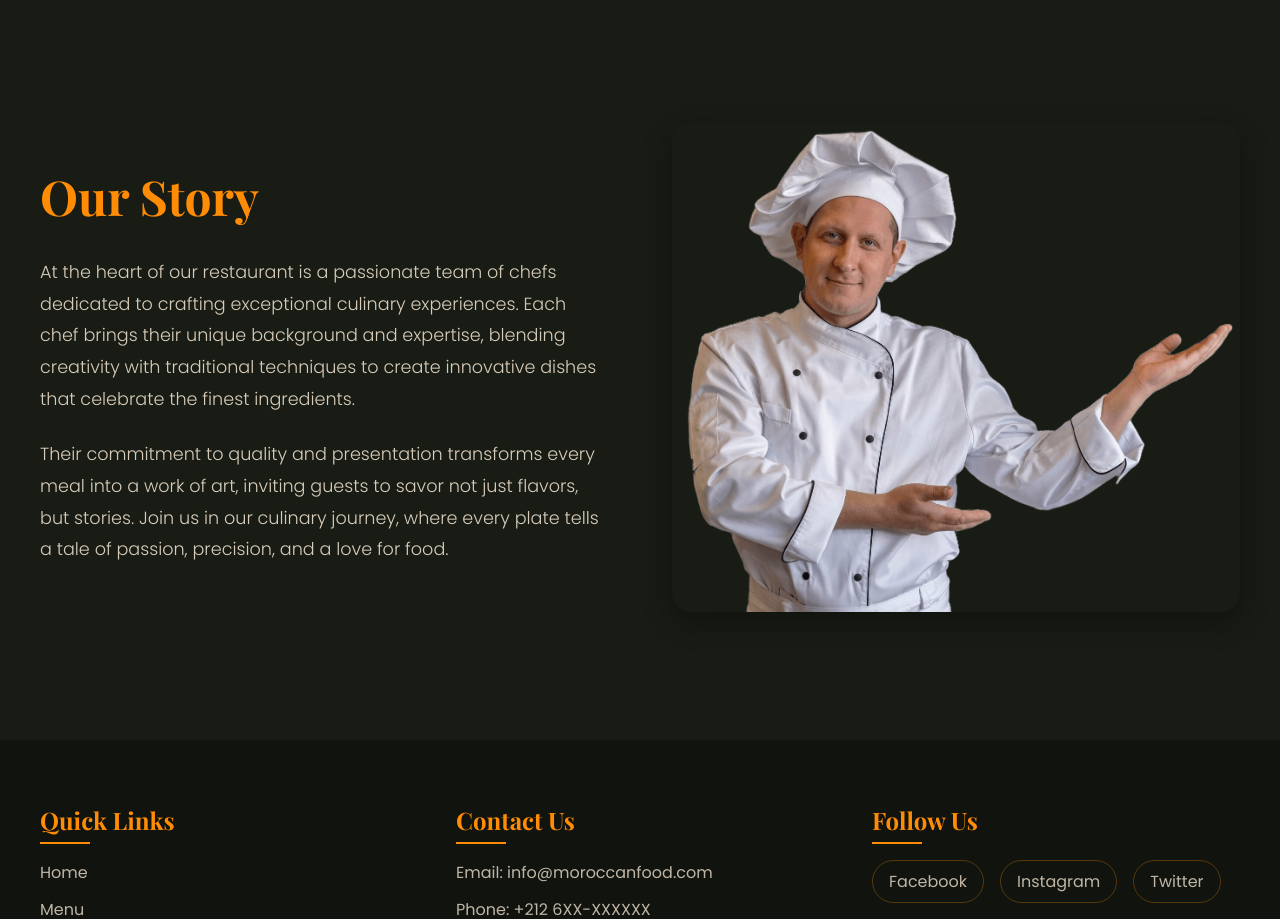
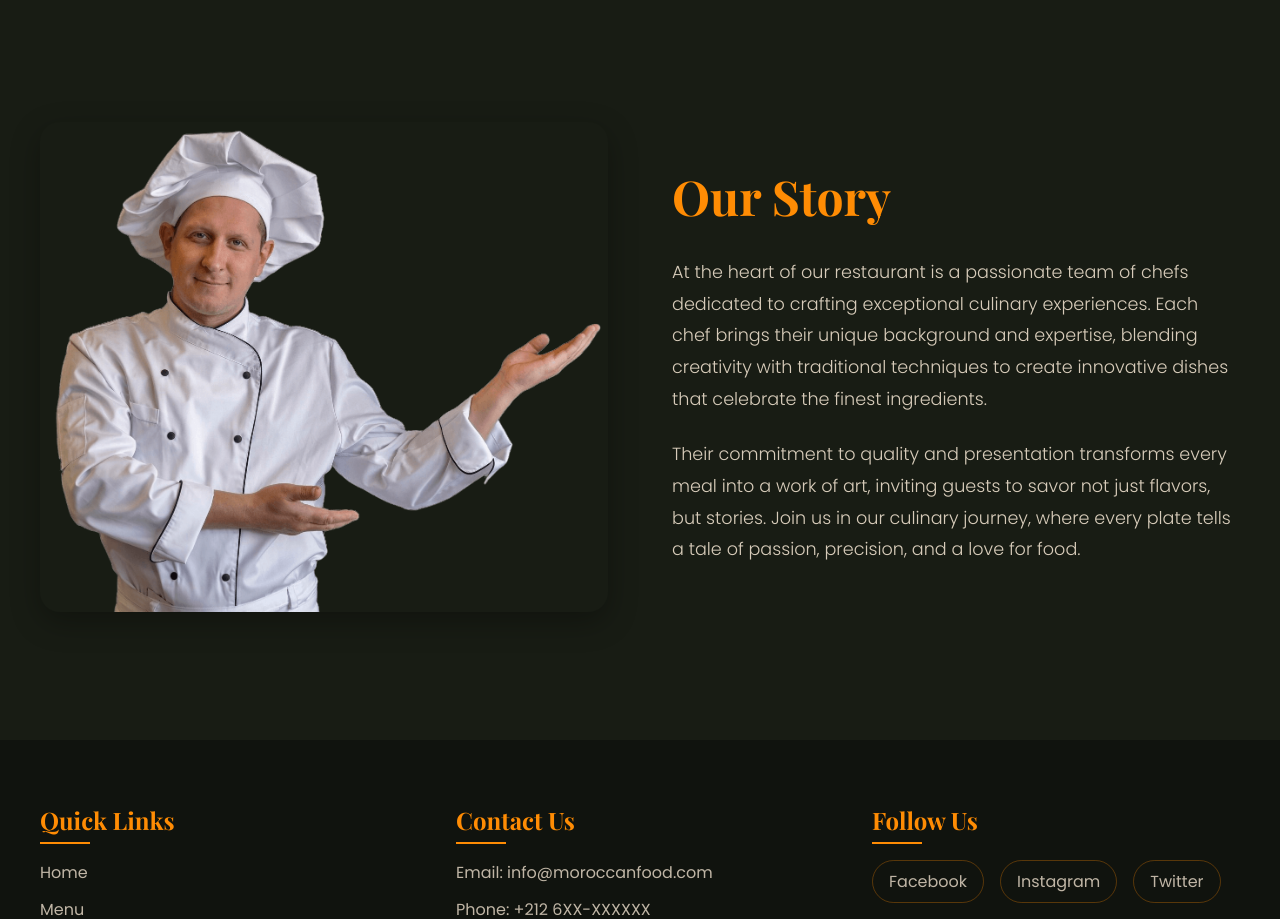
Before and after one commit to ZakariaElkhadir/Food-Ordering-System, a React (Vite) app: page / in a window 1280 px wide. Shown: the part 1660-2579 px from the top of the page. Built offline with nearby package versions, Linux system fonts and the light colour scheme; no server answers; a web font is replaced by a local one.

Commit message:
Refactor About component to remove duplicate image and maintain consistent layout
- Removed duplicate chef image from the About section.
- Ensured the image is displayed only once for better visual clarity.

```diff
--- a/src/About/About.tsx
+++ b/src/About/About.tsx
@@ -5,6 +5,9 @@ function About() {
     return (
         <div className='about-section'>
             <div className='about-container'>
+                <div className='about-image'>
+                    <img src={chef} alt="Our talented chef" />
+                </div>
                 <div className='about-content'>
                     <h2 className='about-title'>Our Story</h2>
                     <div className='about-text'>
@@ -16,9 +19,6 @@ function About() {
                         </p>
                     </div>
                 </div>
-                <div className='about-image'>
-                    <img src={chef} alt="Our talented chef" />
-                </div>
             </div>
         </div>
     )
```
